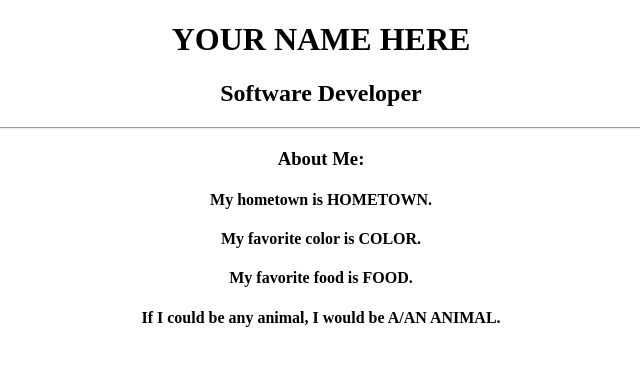
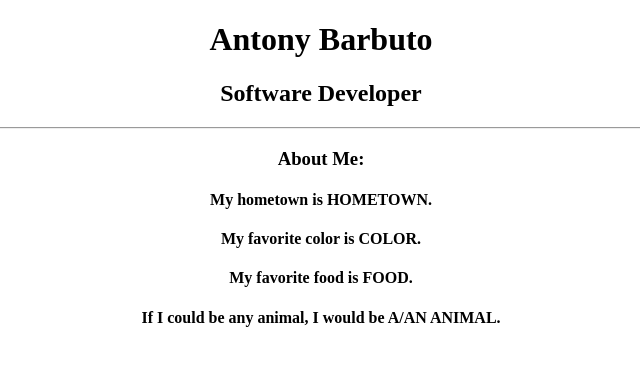
Before and after one commit to BarbutoA/New_website, a plain HTML site: page index.html in a window 1280 px wide. Shown: the whole page, without its empty margins (319-959 px from the left). Drawn offline with Linux system fonts and the light colour scheme.

Commit message:
saving too website

```diff
--- a/index.html
+++ b/index.html
@@ -7,7 +7,7 @@
 		  </head>
 		  <body>
 			<div align="center">
-				<h1>YOUR NAME HERE</h1>
+				<h1>Antony Barbuto</h1>
 				<h2>Software Developer</h2>
 				<hr>
 				<h3>About Me:</h3>
```
